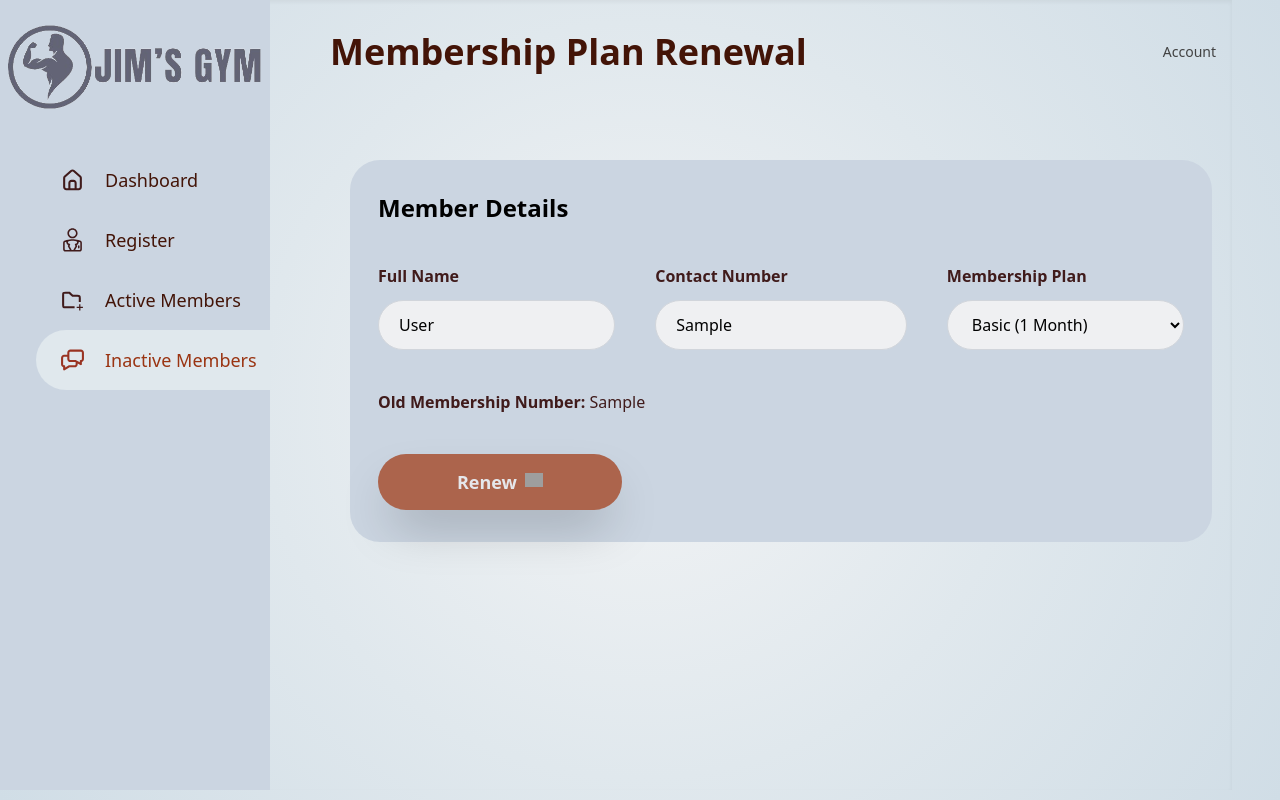
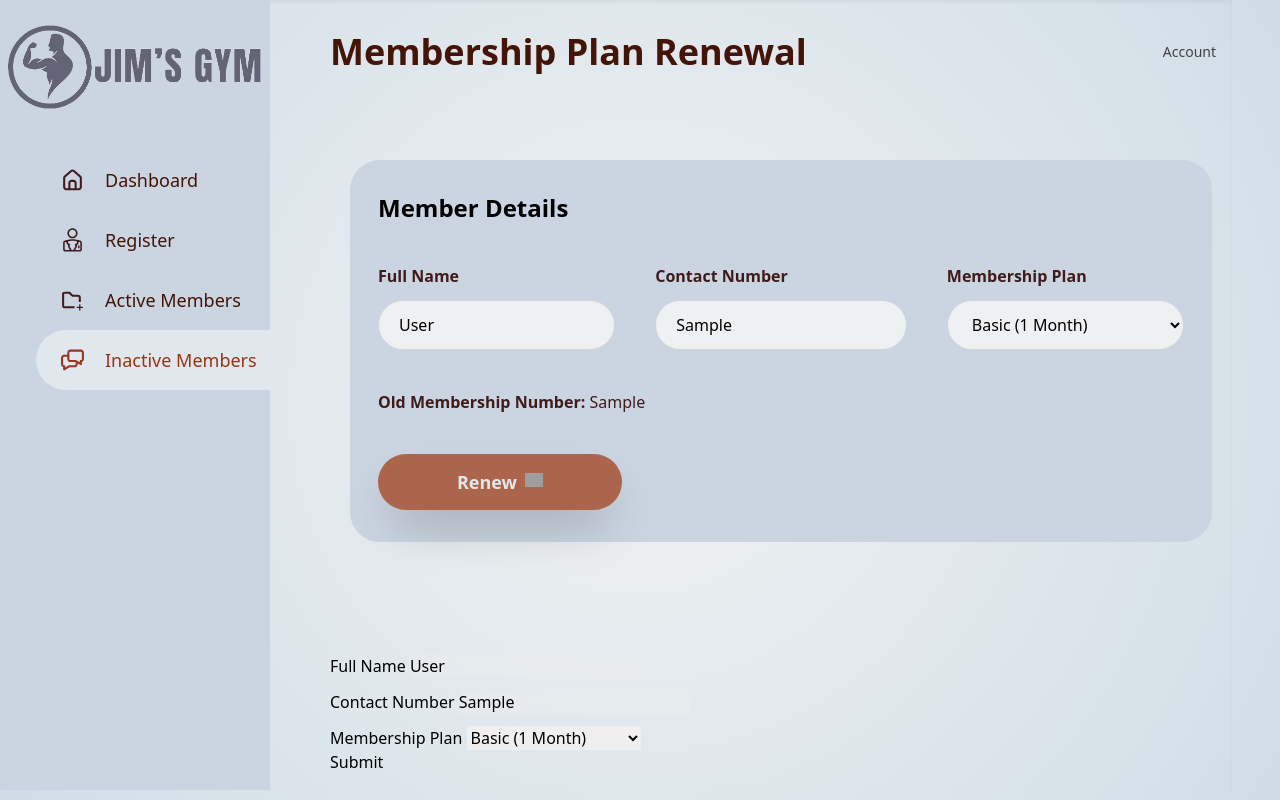
Before and after one commit to sezilla/gym, a PHP site: the page made by renew.php in a window 1280 px wide. Run offline with PHP 8.4, Linux system fonts and the light colour scheme; tables that the repository leaves empty or names only in its code hold one stand-in row (values such as "Sample post"); some libraries are stand-ins or nearby versions; grey boxes are pictures that could not be loaded.

Commit message:
Update renew.php

```diff
--- a/renew.php
+++ b/renew.php
@@ -1,5 +1,6 @@
 <?php
 include("db_conn.php");
+
 
 // Number of rows per page
 $rowsPerPage = 10;
@@ -15,65 +16,7 @@
 $limitStart = ($currentPage - 1) * $rowsPerPage;
 
 // Fetch data with LIMIT clause
-
-$response = array('success' => false, 'message' => '');
-
-$membershipno = $_GET['updateid'] ?? null;
-
-if(isset($_POST["submit"])){
-    $renewDuration = $_POST['plan'];
-    $expiryDate = date('Y-m-d', strtotime("+$renewDuration months"));
-    $renewDate = date('Y-m-d');
-
-    // Fetch the fullname and contactno based on membershipno
-    $query = "SELECT fullname, contactno FROM active WHERE membershipno = $membershipno";
-    $result = mysqli_query($conn, $query);
-
-    if ($result && mysqli_num_rows($result) > 0) {
-        $row = mysqli_fetch_assoc($result);
-        $fullname = $row['fullname'];
-        $contactno = $row['contactno'];
-    } else {
-        $response['message'] = "Member not found.";
-    }
-
-    $addplan = $_POST['plan'];
-
-    // Fetch current plan from 'active' table
-    $fetchPlanQuery = "SELECT plan FROM active WHERE membershipno = $membershipno";
-    $fetchPlanResult = mysqli_query($conn, $fetchPlanQuery);
-
-    if ($fetchPlanResult && mysqli_num_rows($fetchPlanResult) > 0) {
-        $row = mysqli_fetch_assoc($fetchPlanResult);
-        $currentPlan = $row['plan'];
-
-        // Add the value of 'membershipplan'
-        $newPlan = $addplan + $currentPlan;
-
-        // Update the 'plan' in the 'active' table
-        $updatePlanQuery = "UPDATE active SET plan = $newPlan WHERE membershipno = $membershipno";
-        mysqli_query($conn, $updatePlanQuery);
-
-        $response['success'] = true;
-        $response['message'] = "Membership plan renewed successfully.";
-    } else {
-        $response['message'] = "Active member not found.";
-    }
-}
-
-if ($membershipno) {
-    $fetchMemberQuery = "SELECT * FROM active WHERE membershipno = $membershipno";
-    $fetchMemberResult = $conn->query($fetchMemberQuery);
-
-    if ($fetchMemberResult->num_rows > 0) {
-        $memberDetails = $fetchMemberResult->fetch_assoc();
-    } else {
-        exit();
-    }
-}
 ?>
-
-
 
 <!DOCTYPE html>
 <html lang="en">
@@ -236,6 +179,24 @@
             </header>
 
 
+
+
+
+
+
+
+
+
+
+
+
+
+
+
+
+
+
+
             <?php
 
 if (isset($_POST["submit"])) {
@@ -306,16 +267,6 @@
                     <div class="col-md-12">
                         <div class="card card-primary">
 
-
-                        <?php if ($response['success']) : ?>
-                <div class="bg-green-200 text-green-800 p-4 rounded-lg mb-6">
-                    <?php echo $response['message']; ?>
-                </div>
-            <?php elseif (!empty($response['message'])) : ?>
-                <div class="bg-red-200 text-red-800 p-4 rounded-lg mb-6">
-                    <?php echo $response['message']; ?>
-                </div>
-            <?php endif; ?>
 
                             <!--form start-->
 
@@ -483,6 +434,53 @@
 </form>
 <!--form end-->
 
+
+
+
+                            <!-- /.card-header -->
+                            <!-- form start -->
+                            <form method="post" action="" enctype="multipart/form-data">
+                                <div class="card-body">
+                                    <div class="row">
+                                         <div class="col-sm-6">
+                                            <label for="fullname">Full Name</label>
+                                            <input type="text" class="form-control" id="fullname" name="fullname"
+                                                   placeholder="ff" value="<?php echo $memberDetails['fullname']; ?>" disabled>
+                                        </div>
+
+                                    </div>
+
+
+                                    <div class="row mt-3">
+                                        <div class="col-sm-6">
+                                            <label for="contactno">Contact Number</label>
+                                            <input type="tel" class="form-control" id="contactno"
+                                                   name="contactno" placeholder="cc" value="<?php echo $memberDetails['contactno']; ?>" disabled>
+                                        </div>
+                                    </div>
+                                    </div>
+
+
+                                    </div>
+
+                                    <div class="row mt-3">
+                                    <div class="col-sm-6">
+                                        <label for="plan">Membership Plan</label>
+                                        <select id="plan" name="plan" required>
+                                          <option value="1">Basic (1 Month)</option>
+                                          <option value="2">Premium (3 Months)</option>
+                                          <option value="3">Yearly</option>
+                                        </select>
+                                    </div>
+
+
+                                </div>
+
+                                </div>
+                                <div class="card-footer">
+                                    <button type="submit" name="submit" class="btn btn-primary">Submit</button>
+                                </div>
+                            </form>
                         </div>
 
                     </div>
```
